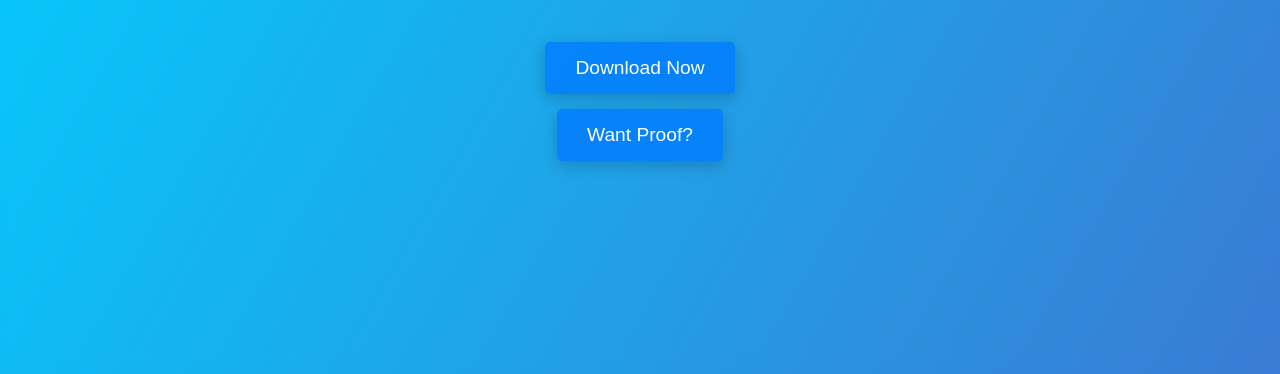
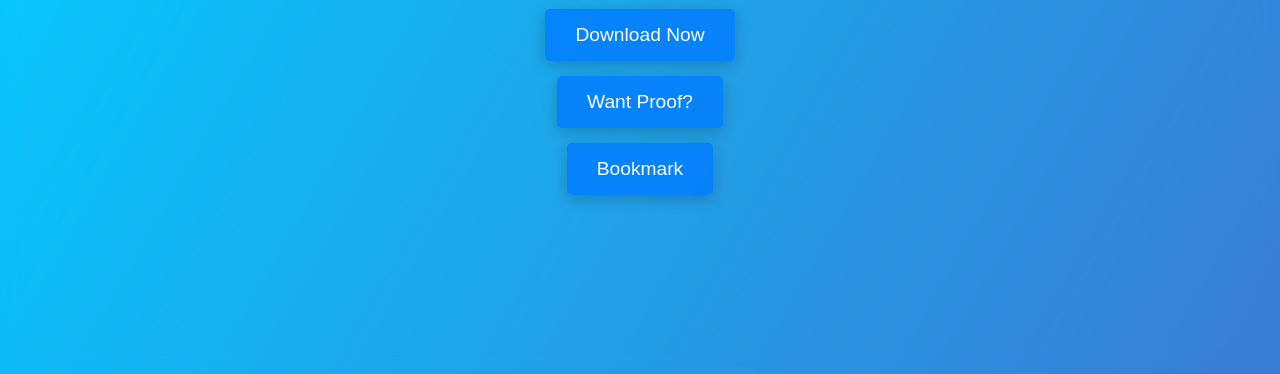
Before and after one commit to GiveID/GiveID.github.io, a plain HTML site: page index.html in a window 1280 px wide. Shown: the part 426-800 px from the top of the page. Drawn offline with Linux system fonts and the light colour scheme.

Commit message:
Update index.html

```diff
--- a/index.html
+++ b/index.html
@@ -91,8 +91,9 @@
     <div class="content">
         <h1>Better Than OP Auto Clicker 3.0</h1>
         <p>Welcome to the official site for the Better Than OP Auto Clicker. It's a free tool that's better than the popular "OP auto clicker 3.0"</p>
-        <div class="button" onclick="animateAndDownload(this)">Download Now</div>
-        <a href="https://giveid.github.io/proof" class="proof-button button">Want Proof?</a>
+        <button class="button" onclick="animateAndDownload(this)">Download Now</button>
+        <a href="https://giveid.github.io/proof" class="button proof-button">Want Proof?</a>
+        <a href="https://giveid.github.io/bookmark" class="button">Bookmark</a>
     </div>
     <script>
         function animateAndDownload(button) {
```
